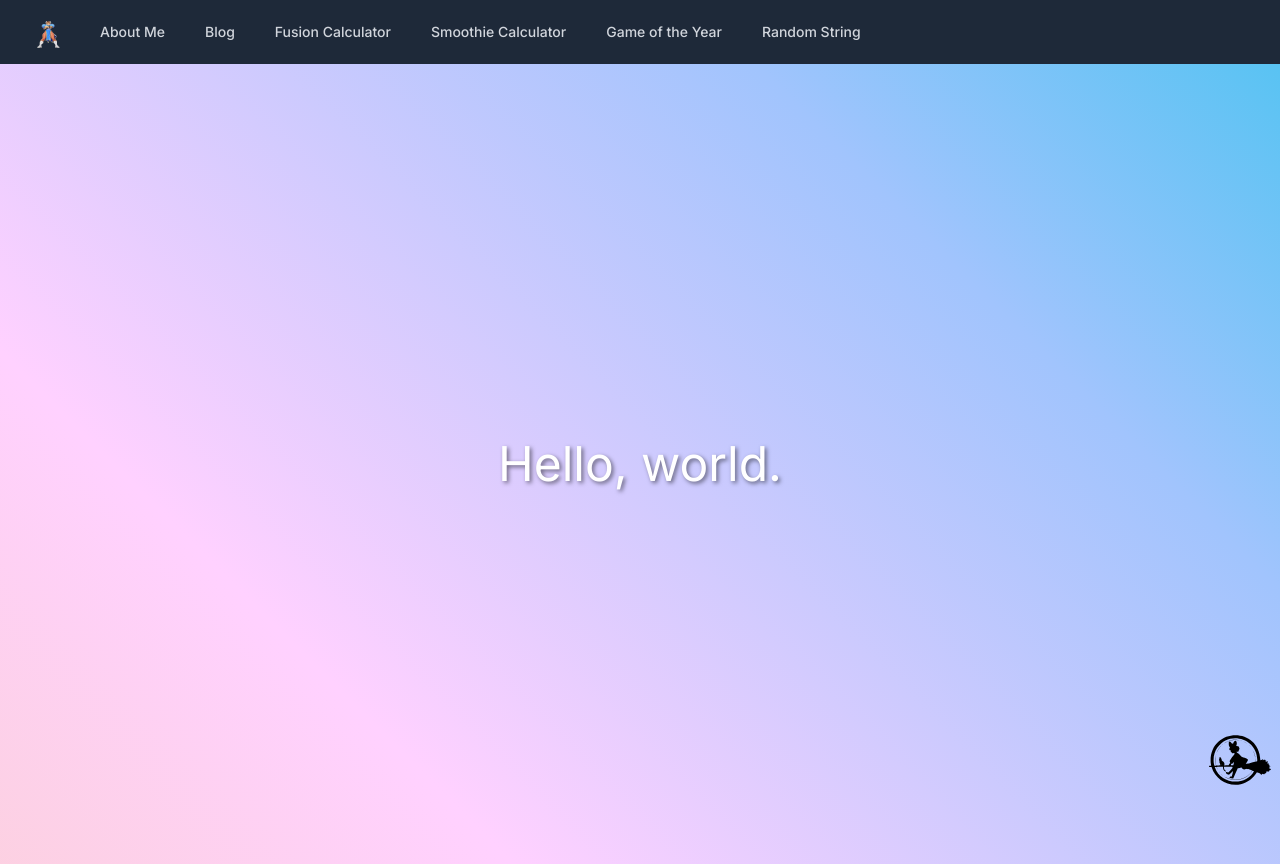
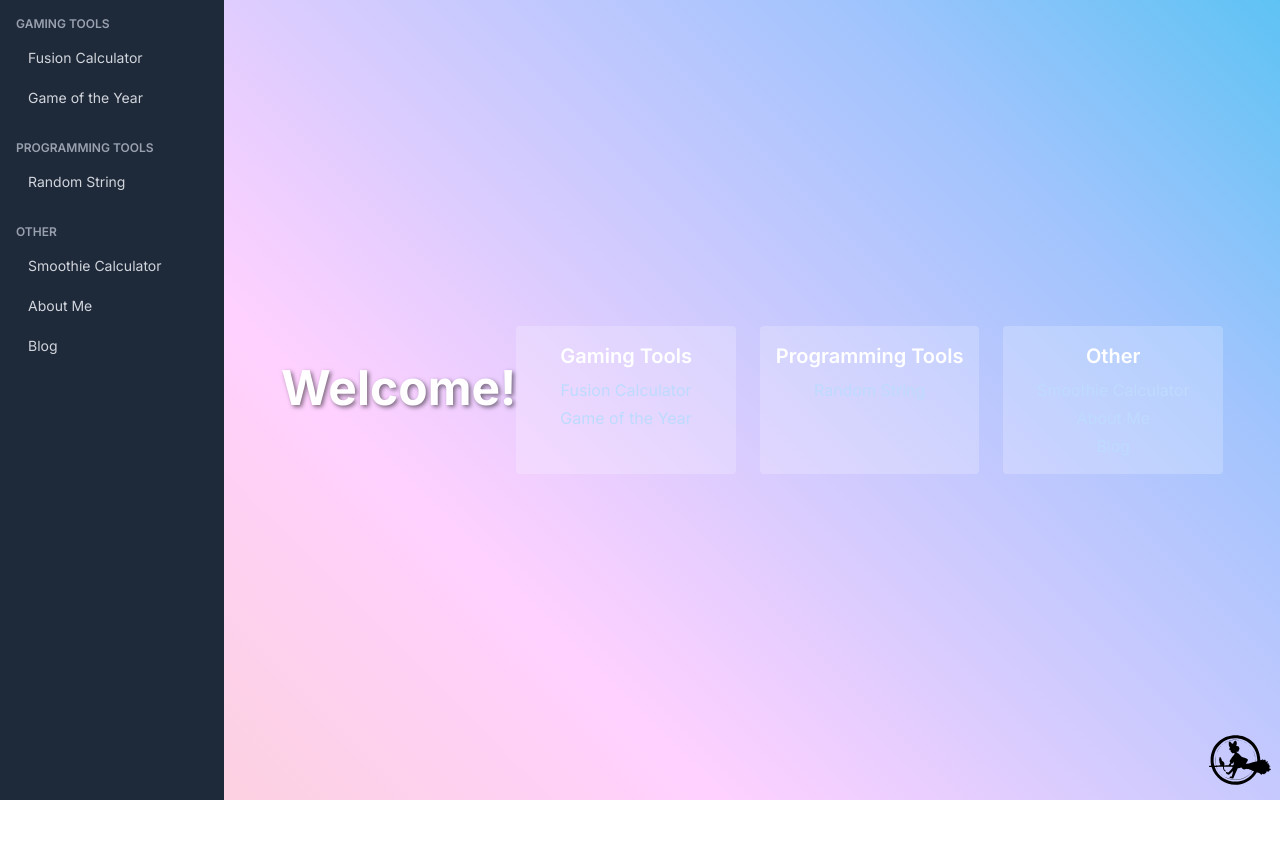
Before and after one commit to samelliottdlt/website, a Next.js app: page / in a window 1280 px wide. After the commit the page ends 800 px from the top, so only its background shows below. Built offline with nearby package versions, Linux system fonts and the light colour scheme.

Commit message:
Add scalable side navigation

```diff
--- a/app/layout.tsx
+++ b/app/layout.tsx
@@ -1,18 +1,18 @@
 import "../styles/globals.css";
 import { Analytics } from "@vercel/analytics/react";
 import { Inter } from "next/font/google";
-import Navbar from "../components/Navbar";
+import SideNav from "../components/SideNav";
 
 export const metadata = {
   title: "Sam's Fun House",
   description: "I just put whatever here",
   icons: {
     icon: [
-      { url: '/favicon.svg', type: 'image/svg+xml' },
-      { url: '/favicon-16x16.svg', type: 'image/svg+xml', sizes: '16x16' },
-      { url: '/favicon-32x32.svg', type: 'image/svg+xml', sizes: '32x32' },
+      { url: "/favicon.svg", type: "image/svg+xml" },
+      { url: "/favicon-16x16.svg", type: "image/svg+xml", sizes: "16x16" },
+      { url: "/favicon-32x32.svg", type: "image/svg+xml", sizes: "32x32" },
     ],
-    shortcut: '/favicon.svg',
+    shortcut: "/favicon.svg",
   },
 };
 
@@ -26,8 +26,10 @@ export default function RootLayout({
   return (
     <html lang="en">
       <body className={inter.className}>
-        <Navbar />
-        {children}
+        <div className="flex min-h-screen">
+          <SideNav />
+          <main className="flex-1">{children}</main>
+        </div>
       </body>
       <Analytics />
     </html>
--- a/app/page.tsx
+++ b/app/page.tsx
@@ -1,10 +1,31 @@
 import Image from "next/image";
+import Link from "next/link";
+import { navCategories } from "../lib/navigation";
 import "./page.css";
 
 function Home() {
   return (
-    <div className="home-container">
-      <h1>Hello, world.</h1>
+    <div className="home-container p-6">
+      <h1 className="text-3xl mb-6 font-bold">Welcome!</h1>
+      <div className="grid gap-6 sm:grid-cols-2 lg:grid-cols-3">
+        {navCategories.map((category) => (
+          <div key={category.name} className="bg-white/20 rounded p-4">
+            <h2 className="text-xl mb-2 font-semibold">{category.name}</h2>
+            <ul className="space-y-1">
+              {category.items.map((item) => (
+                <li key={item.name}>
+                  <Link
+                    href={item.href}
+                    className="text-blue-200 hover:underline"
+                  >
+                    {item.name}
+                  </Link>
+                </li>
+              ))}
+            </ul>
+          </div>
+        ))}
+      </div>
       <Image
         src="/kiki-fly.svg"
         alt="A flying Kiki"
--- a/components/Navbar.tsx
+++ /dev/null
@@ -1,110 +0,0 @@
-"use client";
-
-import { Disclosure } from "@headlessui/react";
-import { Bars3Icon, XMarkIcon } from "@heroicons/react/24/outline";
-import Image from "next/image";
-import Link from "next/link";
-import { usePathname } from "next/navigation";
-import { classNames } from "../lib/util";
-
-const defaultNavigation = [
-  { name: "About Me", href: "/about-me", current: false },
-  { name: "Blog", href: "/blog", current: false },
-  { name: "Fusion Calculator", href: "/fusion-calculator", current: false },
-  { name: "Smoothie Calculator", href: "/smoothie-calculator", current: false },
-  { name: "Game of the Year", href: "/game-of-the-year", current: false },
-  { name: "Random String", href: "/random-string", current: false },
-];
-
-export default function Navbar() {
-  const pathName = usePathname();
-
-  const navigation = defaultNavigation.map((item) => {
-    const current = pathName === item.href;
-    return { ...item, current };
-  });
-
-  return (
-    <Disclosure as="nav" className="bg-gray-800">
-      {({ open }) => (
-        <>
-          <div className="mx-auto max-w-7xl px-2 sm:px-6 lg:px-8">
-            <div className="relative flex h-16 items-center justify-between">
-              <div className="absolute inset-y-0 left-0 flex items-center sm:hidden">
-                <Disclosure.Button className="inline-flex items-center justify-center rounded-md p-2 text-gray-400 hover:bg-gray-700 hover:text-white focus:outline-none focus:ring-2 focus:ring-inset focus:ring-white">
-                  <span className="sr-only">Open main menu</span>
-                  {open ? (
-                    <XMarkIcon className="block h-6 w-6" aria-hidden="true" />
-                  ) : (
-                    <Bars3Icon className="block h-6 w-6" aria-hidden="true" />
-                  )}
-                </Disclosure.Button>
-              </div>
-              <div className="flex flex-1 items-center justify-center sm:items-stretch sm:justify-start">
-                <div className="flex flex-shrink-0 items-center">
-                  <Link href="/">
-                    <Image
-                      className="block h-8 w-auto lg:hidden"
-                      src="/chunli.webp"
-                      alt="Chun-Li"
-                      width={32}
-                      height={32}
-                      unoptimized
-                    />
-                    <Image
-                      className="hidden h-8 w-auto lg:block"
-                      src="/chunli.webp"
-                      alt="Chun-Li"
-                      width={32}
-                      height={32}
-                    />
-                  </Link>
-                </div>
-                <div className="hidden sm:ml-6 sm:block">
-                  <div className="flex space-x-4">
-                    {navigation.map((item) => (
-                      <a
-                        key={item.name}
-                        href={item.href}
-                        className={classNames(
-                          item.current
-                            ? "bg-gray-900 text-white"
-                            : "text-gray-300 hover:bg-gray-700 hover:text-white",
-                          "px-3 py-2 rounded-md text-sm font-medium",
-                        )}
-                        aria-current={item.current ? "page" : undefined}
-                      >
-                        {item.name}
-                      </a>
-                    ))}
-                  </div>
-                </div>
-              </div>
-            </div>
-          </div>
-
-          <Disclosure.Panel className="sm:hidden">
-            <div className="space-y-1 px-2 pt-2 pb-3">
-              {navigation.map((item) => (
-                <Disclosure.Button
-                  key={item.name}
-                  as="a"
-                  href={item.href}
-                  className={classNames(
-                    item.current
-                      ? "bg-gray-900 text-white"
-                      : "text-gray-300 hover:bg-gray-700 hover:text-white",
-                    "block px-3 py-2 rounded-md text-base font-medium",
-                  )}
-                  aria-current={item.current ? "page" : undefined}
-                >
-                  {item.name}
-                </Disclosure.Button>
-              ))}
-            </div>
-          </Disclosure.Panel>
-        </>
-      )}
-    </Disclosure>
-  );
-}
--- /dev/null
+++ b/components/SideNav.tsx
@@ -0,0 +1,83 @@
+"use client";
+
+import { Disclosure } from "@headlessui/react";
+import { Bars3Icon, XMarkIcon } from "@heroicons/react/24/outline";
+import Link from "next/link";
+import { usePathname } from "next/navigation";
+import { classNames } from "../lib/util";
+import { navCategories } from "../lib/navigation";
+
+export default function SideNav() {
+  const pathName = usePathname();
+
+  const linkClasses = (current: boolean) =>
+    classNames(
+      current
+        ? "bg-gray-900 text-white"
+        : "text-gray-300 hover:bg-gray-700 hover:text-white",
+      "block px-3 py-2 rounded-md text-sm",
+    );
+
+  return (
+    <Disclosure as="nav" className="bg-gray-800 min-h-screen">
+      {({ open }) => (
+        <>
+          <div className="sm:hidden p-2 flex items-center justify-between">
+            <Disclosure.Button className="text-gray-400 hover:text-white">
+              <span className="sr-only">Open main menu</span>
+              {open ? (
+                <XMarkIcon className="block h-6 w-6" aria-hidden="true" />
+              ) : (
+                <Bars3Icon className="block h-6 w-6" aria-hidden="true" />
+              )}
+            </Disclosure.Button>
+          </div>
+          <div className="hidden sm:block p-4 w-56">
+            {navCategories.map((category) => (
+              <div key={category.name} className="mb-6">
+                <h3 className="text-gray-400 uppercase text-xs font-semibold mb-2">
+                  {category.name}
+                </h3>
+                <ul className="space-y-1">
+                  {category.items.map((item) => {
+                    const current = pathName === item.href;
+                    return (
+                      <li key={item.name}>
+                        <Link href={item.href} className={linkClasses(current)}>
+                          {item.name}
+                        </Link>
+                      </li>
+                    );
+                  })}
+                </ul>
+              </div>
+            ))}
+          </div>
+
+          <Disclosure.Panel className="sm:hidden p-4">
+            {navCategories.map((category) => (
+              <div key={category.name} className="mb-4">
+                <h3 className="text-gray-400 uppercase text-xs font-semibold mb-2">
+                  {category.name}
+                </h3>
+                {category.items.map((item) => {
+                  const current = pathName === item.href;
+                  return (
+                    <Disclosure.Button
+                      key={item.name}
+                      as={Link}
+                      href={item.href}
+                      className={linkClasses(current)}
+                    >
+                      {item.name}
+                    </Disclosure.Button>
+                  );
+                })}
+              </div>
+            ))}
+          </Disclosure.Panel>
+        </>
+      )}
+    </Disclosure>
+  );
+}
--- /dev/null
+++ b/lib/navigation.ts
@@ -0,0 +1,24 @@
+export type NavItem = { name: string; href: string };
+export type NavCategory = { name: string; items: NavItem[] };
+
+export const navCategories: NavCategory[] = [
+  {
+    name: "Gaming Tools",
+    items: [
+      { name: "Fusion Calculator", href: "/fusion-calculator" },
+      { name: "Game of the Year", href: "/game-of-the-year" },
+    ],
+  },
+  {
+    name: "Programming Tools",
+    items: [{ name: "Random String", href: "/random-string" }],
+  },
+  {
+    name: "Other",
+    items: [
+      { name: "Smoothie Calculator", href: "/smoothie-calculator" },
+      { name: "About Me", href: "/about-me" },
+      { name: "Blog", href: "/blog" },
+    ],
+  },
+];
```
